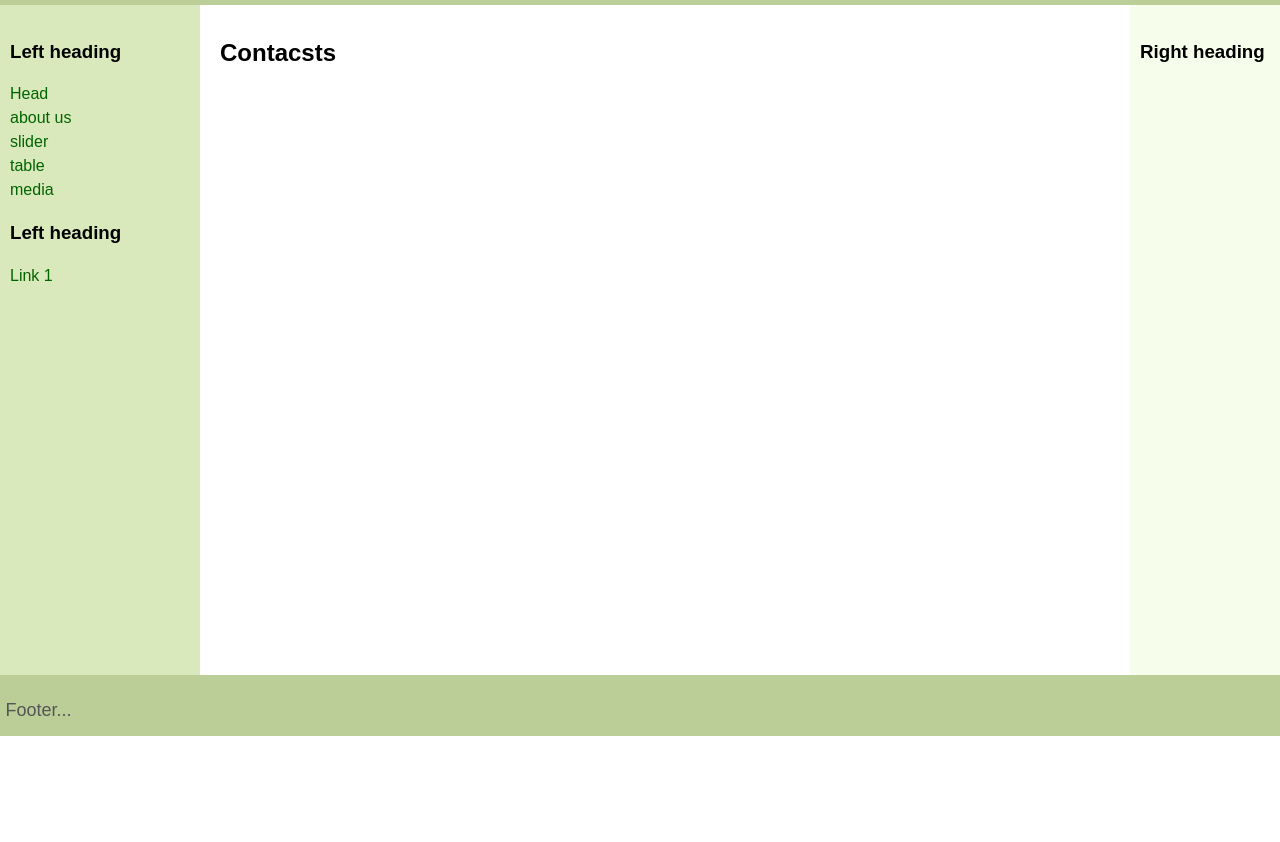
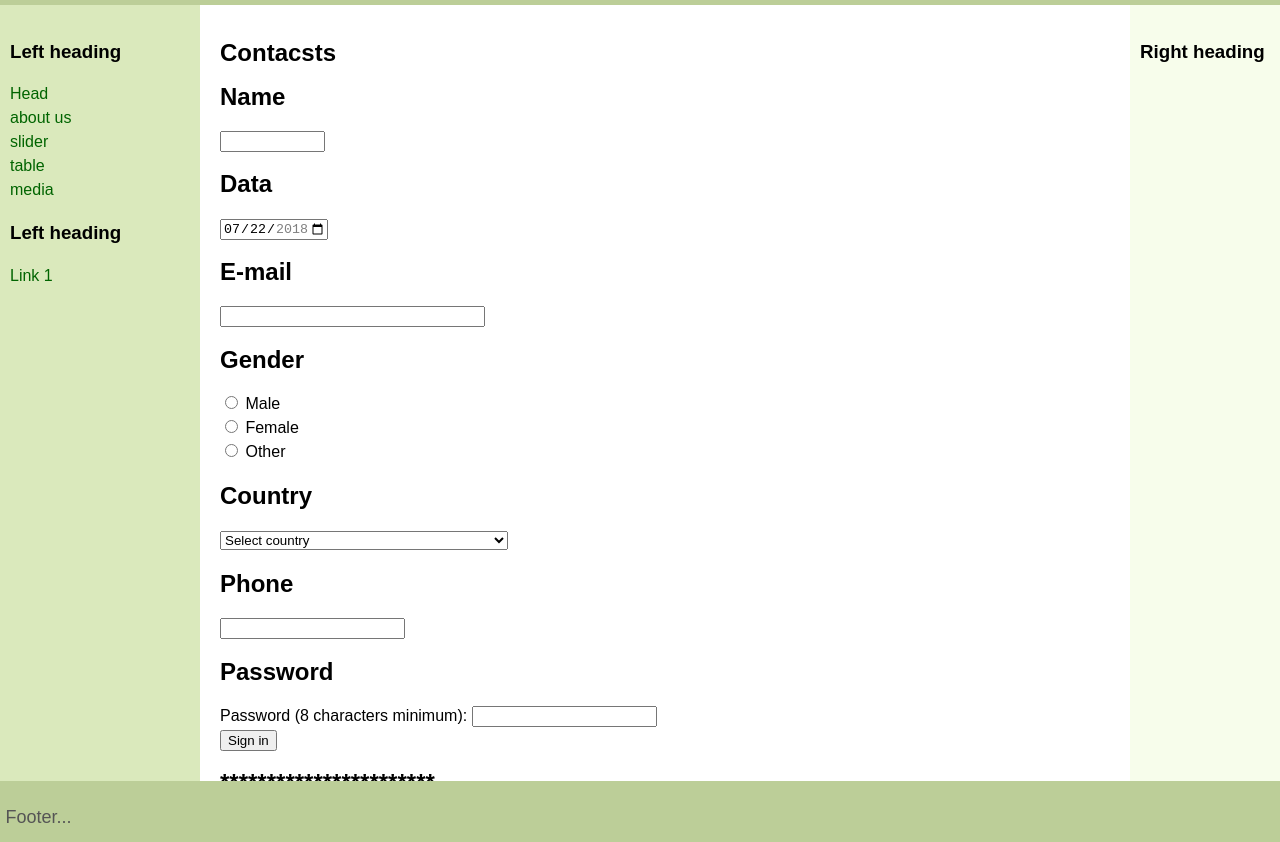
Before and after one commit to DmPril7788/pr3, a plain HTML site: page contacts.html in a window 1280 px wide. Shown: the part 66-908 px from the top of the page. Before the commit the page ends 802 px from the top, so only its background shows below. Drawn offline with Linux system fonts and the light colour scheme.

Commit message:
Update contacts.html

```diff
--- a/contacts.html
+++ b/contacts.html
@@ -12,6 +12,93 @@
        <article>
            <h1>Contacsts</h1>
            <p></p>
+		   <h1>Name</h1><input type="text" id="name" name="name" required
+       minlength="4" maxlength="8" size="10">
+	  <h1>Data</h1> <input type="date" id="start" name="trip-start"
+       value="2018-07-22"
+       min="2018-01-01" max="2018-12-31">
+	   <h1>E-mail</h1><input type="email" id="email"
+       pattern=".+@globex\.com" size="30" required>
+	   <h1>Gender</h1> <input type="radio" name="gender" value="male"> Male<br>
+<input type="radio" name="gender" value="female"> Female<br>
+<input type="radio" name="gender" value="other"> Other
+ <h1>Country</h1>
+<select id="country" name="country">
+    <option>Select country</option>
+    <option value="AX">Aland Islands</option>
+    <option value="AL">Albania</option>
+    <option value="AD">Andorra</option>
+    <option value="AT">Austria</option>
+    <option value="BY">Belarus</option>
+    <option value="BE">Belgium</option>
+    <option value="BA">Bosnia and Herzegovina</option>
+    <option value="BG">Bulgaria</option>
+    <option value="HR">Croatia</option>
+    <option value="CZ">Czech Republic</option>
+    <option value="DK">Denmark</option>
+    <option value="EE">Estonia</option>
+    <option value="FO">Faroe Islands</option>
+    <option value="FI">Finland</option>
+    <option value="FR">France</option>
+    <option value="DE">Germany</option>
+    <option value="GI">Gibraltar</option>
+    <option value="GR">Greece</option>
+    <option value="GG">Guernsey</option>
+    <option value="VA">Holy See (Vatican City State)</option>
+    <option value="HU">Hungary</option>
+    <option value="IS">Iceland</option>
+    <option value="IE">Ireland</option>
+    <option value="IM">Isle of Man</option>
+    <option value="IT">Italy</option>
+    <option value="JE">Jersey</option>
+    <option value="XK">Kosovo</option>
+    <option value="LV">Latvia</option>
+    <option value="LI">Liechtenstein</option>
+    <option value="LT">Lithuania</option>
+    <option value="LU">Luxembourg</option>
+    <option value="MK">Macedonia, the Former Yugoslav Republic of</option>
+    <option value="MT">Malta</option>
+    <option value="MD">Moldova, Republic of</option>
+    <option value="MC">Monaco</option>
+    <option value="ME">Montenegro</option>
+    <option value="NL">Netherlands</option>
+    <option value="NO">Norway</option>
+    <option value="PL">Poland</option>
+    <option value="PT">Portugal</option>
+    <option value="RO">Romania</option>
+    <option value="SM">San Marino</option>
+    <option value="RS">Serbia</option>
+    <option value="CS">Serbia and Montenegro</option>
+    <option value="SK">Slovakia</option>
+    <option value="SI">Slovenia</option>
+    <option value="ES">Spain</option>
+    <option value="SJ">Svalbard and Jan Mayen</option>
+    <option value="SE">Sweden</option>
+    <option value="CH">Switzerland</option>
+    <option value="UA">Ukraine</option>
+    <option value="GB">United Kingdom</option>
+</select>
+<h1>Phone</h1>
+<input type="tel" id="phone" name="phone"
+       pattern="[0-9]{3}-[0-9]{3}-[0-9]{4}"
+       required>
+
+
+
+
+
+<h1>Password</h1>
+<div>
+    <label for="pass">Password (8 characters minimum):</label>
+    <input type="password" id="pass" name="password"
+           minlength="8" required>
+</div>
+
+<input type="submit" value="Sign in">
+<h1>  *********************** </h1>
+<h1>   </h1>
+<h1>   </h1>
+<h1>    </h1>
        </article>
    </main>
    <nav class="left column">
```
